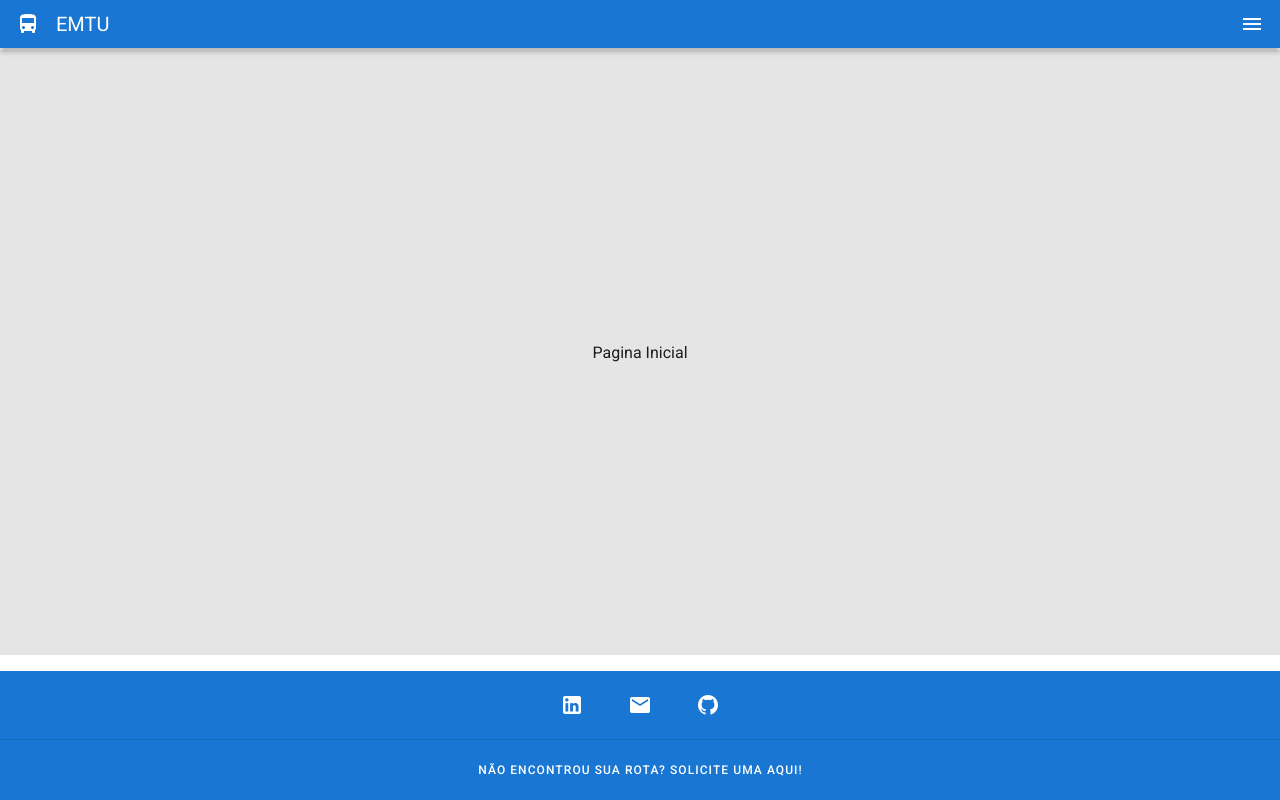
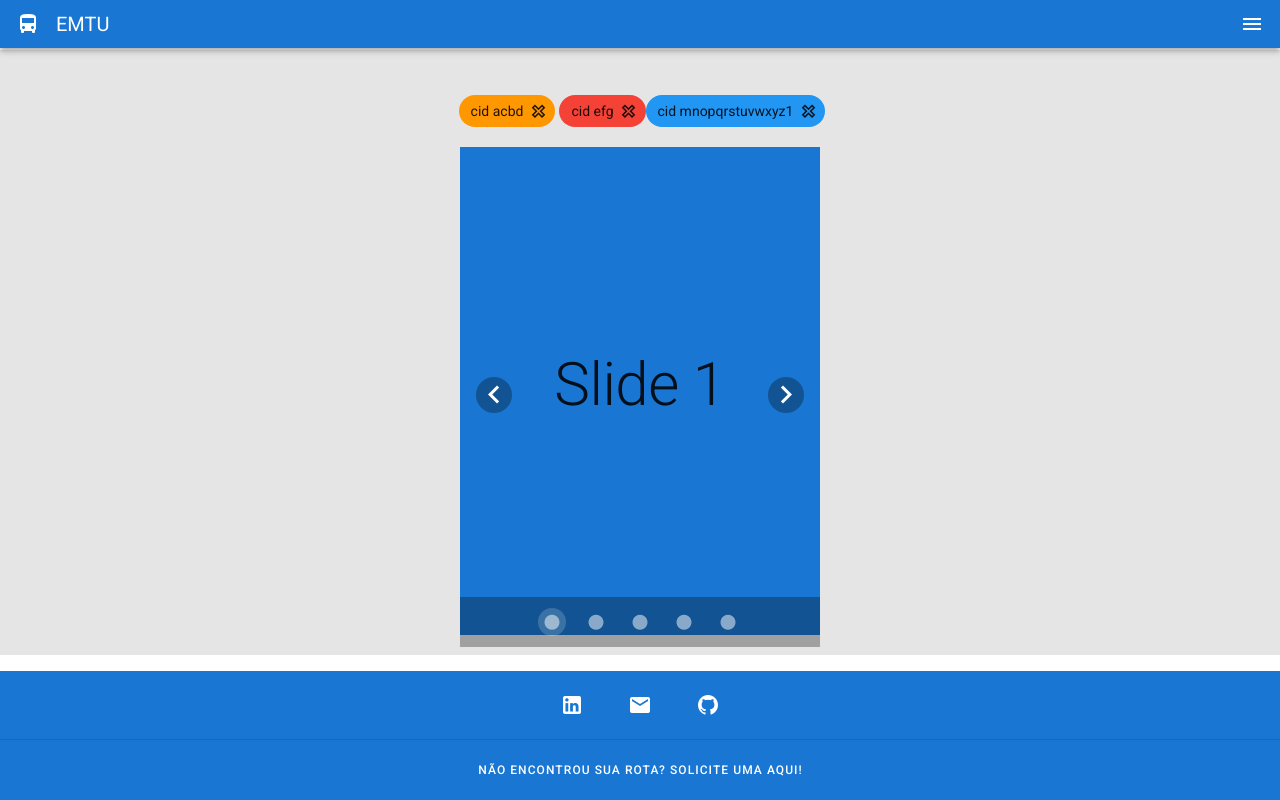
Before and after one commit to UnifespCodeLab/emtu-web, a Nuxt app: page /rotas in a window 1280 px wide. Built offline with nearby package versions, Linux system fonts and the light colour scheme.

Commit message:
feat: add chips and carousel

```diff
--- a/pages/rotas.vue
+++ b/pages/rotas.vue
@@ -1,12 +1,52 @@
 <template>
   <div class="routes-page__container">
-    <span>Pagina Inicial</span>
+    <div class="routes-page__chips-container">
+      <v-chip class="routes-page__chip" close close-icon="mdi-close-outline" color="orange">cid acbd</v-chip>
+      <v-chip close close-icon="mdi-close-outline" color="red">cid efg</v-chip>
+      <v-chip close close-icon="mdi-close-outline" color="blue">cid mnopqrstuvwxyz1</v-chip>
+    </div>
+    <div class="routes-page__steps">
+      <v-carousel v-model="model">
+    <v-carousel-item
+      v-for="(color, i) in colors"
+      :key="color"
+    >
+      <v-sheet
+        :color="color"
+        height="100%"
+        tile
+      >
+        <v-row
+          class="fill-height"
+          align="center"
+          justify="center"
+        >
+          <div class="text-h2">
+            Slide {{ i + 1 }}
+          </div>
+        </v-row>
+      </v-sheet>
+    </v-carousel-item>
+  </v-carousel>
+    </div>
   </div>
 </template>
 
 <script>
 export default {
-  name: "RoutesPage",
+  name: 'RoutesPage',
+  data() {
+    return {
+      model: 0,
+      colors: [
+        'primary',
+        'secondary',
+        'yellow darken-2',
+        'red',
+        'orange',
+      ],
+    }
+  },
 }
 </script>
 
@@ -16,7 +56,17 @@ export default {
   display: flex;
   flex-direction: column;
   justify-content: center;
+  margin-top: 16px;
   padding: 0 20px;
   height: 100%;
 }
+
+.routes-page__chip {
+  margin: 4px;
+}
+
+.routes-page__steps{
+  margin-top: 16px;
+  width: 360px;
+}
 </style>
```
Lines whose indentation alone changed are shown as unchanged.
